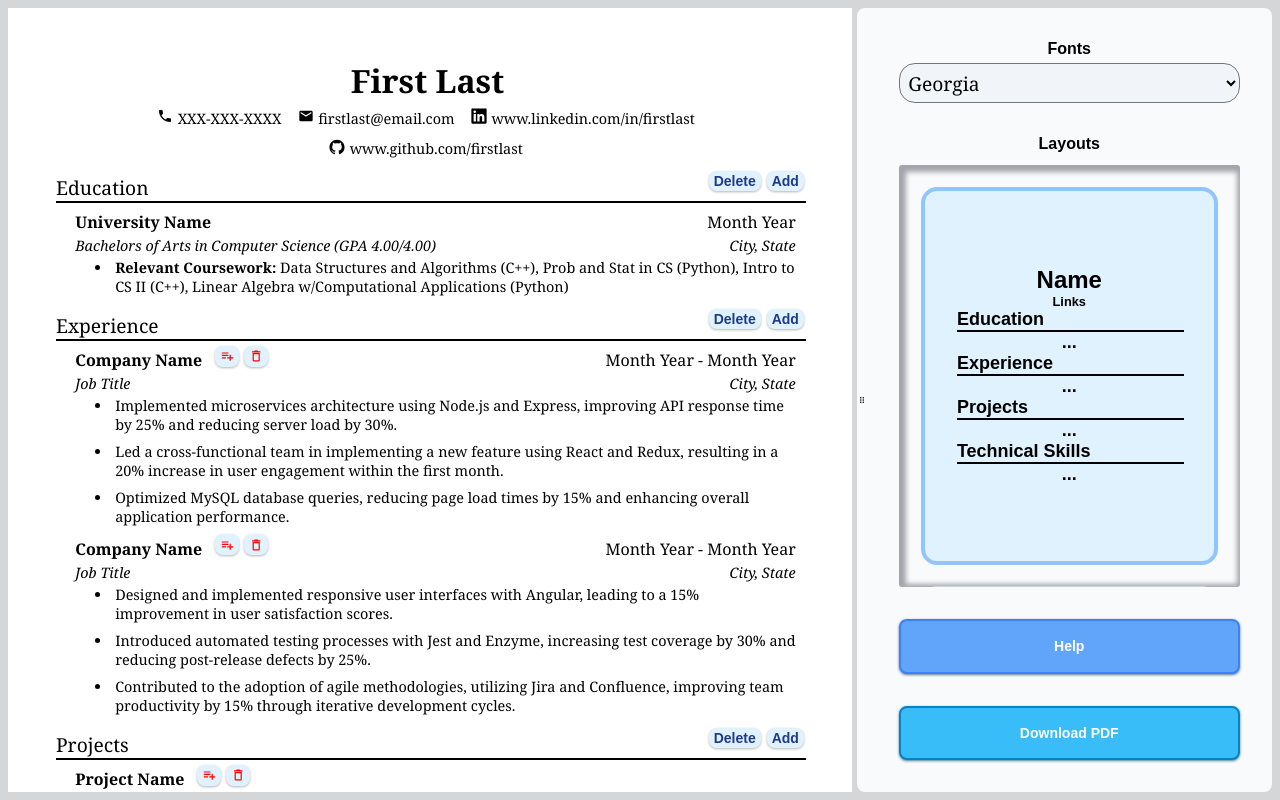
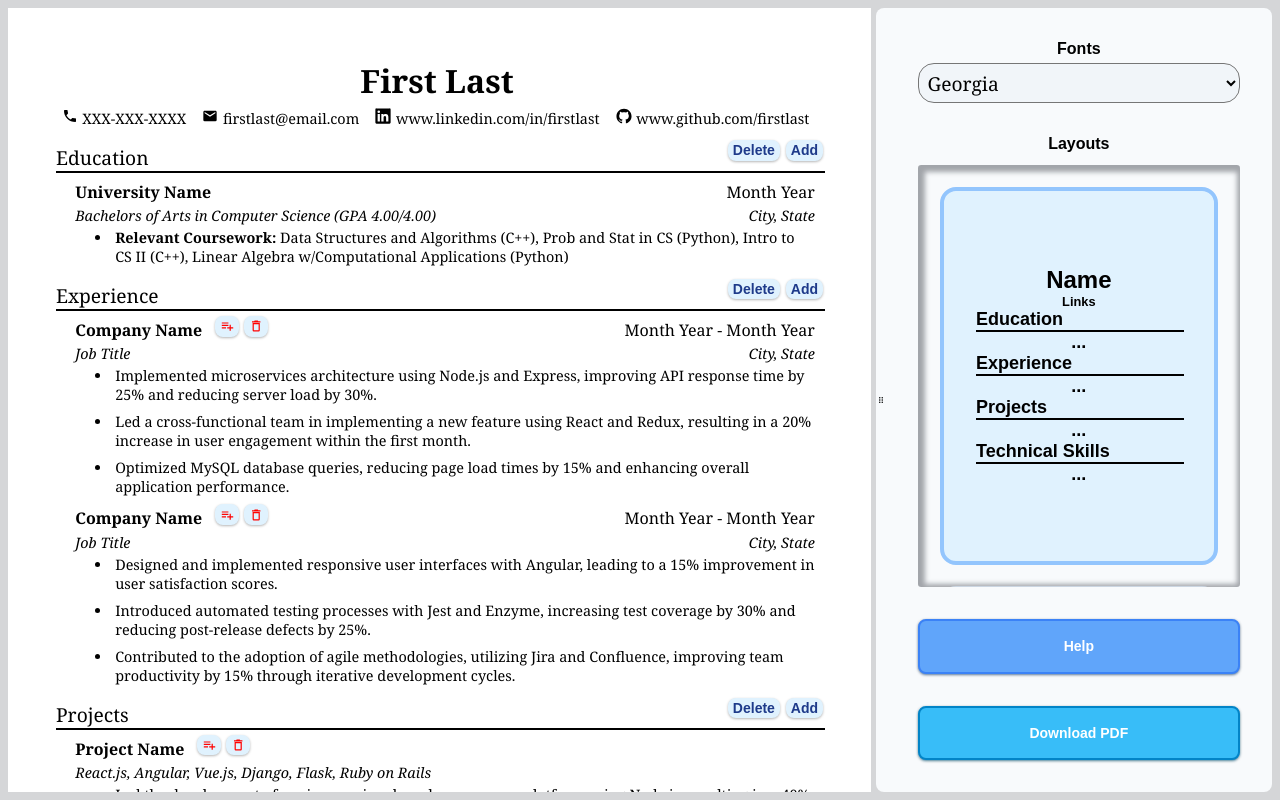
Before and after one commit to jehuzepedasilva2/cv-app, a React (Vite) app: page / in a window 1280 px wide. Built offline with nearby package versions, Linux system fonts and the light colour scheme.

Commit message:
kinda fixed the slideable so that it doesn't bug out when page is loaded with smaller innerWidth

```diff
--- a/src/Page.jsx
+++ b/src/Page.jsx
@@ -17,7 +17,7 @@ import {
 } from './data.js';
 import {
   useState,
-  useRef
+  useRef,
 } from 'react';
 import PropTypes from "prop-types";
 
@@ -30,6 +30,14 @@ RightSide.propTypes = {
 
 LeftSide.propTypes = {
   slideableWidth: PropTypes.number,
+}
+
+function PhoneMode() {
+  return (
+    <div className="phone-mode">
+      <h3>To ensure the best user experience, open this in a full-sized window.</h3>
+    </div>
+  );
 }
 
 function RightSide({ containerRef, setOtherWidth, otherWidth, setSlideableWidth }) {
@@ -67,8 +75,6 @@ function RightSide({ containerRef, setOtherWidth, otherWidth, setSlideableWidth
     document.documentElement.style.setProperty('--resume-font', fonts[selected]);
     setSelectedFont(fonts[selected]);
   }
-
-  console.log(selectedFont);
 
   return (
     <div
@@ -147,31 +153,35 @@ function LeftSide({ slideableWidth }) {
   );
 }
 
-function PhoneMode() {
-  return (
-    <div className="phone-mode">
-      <h3>To ensure the best user experience, open this in a full-sized window.</h3>
-    </div>
-  );
-}
-
+import { useEffect } from 'react';
 
 export default function Page() {
-  const widthOfPrinterPaperPx = 880; // the real size is 8.5in ~ 816 px, going to 880px for aesthetics here
-  const [otherWidth, setOtherWidth] = useState(window.innerWidth-widthOfPrinterPaperPx);
+  const widthOfPrinterPaperPx = 900; // Real size is ~816px; 900px for aesthetics
+  const [windowWidth, setWindowWidth] = useState(window.innerWidth);
+  const [otherWidth, setOtherWidth] = useState(windowWidth - widthOfPrinterPaperPx);
   const [slideableWidth, setSlideableWidth] = useState(widthOfPrinterPaperPx);
   const containerRef = useRef(null);
+
+  useEffect(() => {
+    const handleResize = () => {
+      const newWindowWidth = window.innerWidth;
+      setWindowWidth(newWindowWidth);
+      setOtherWidth(Math.max(0, newWindowWidth - widthOfPrinterPaperPx));
+      setSlideableWidth(widthOfPrinterPaperPx);
+    };
+
+    window.addEventListener('resize', handleResize);
+
+    return () => {
+      window.removeEventListener('resize', handleResize);
+    };
+  }, []);
 
   return (
     <>
       <PhoneMode />
-      <div
-        className="all-content"
-        ref={containerRef}
-      >
-        <LeftSide
-          slideableWidth={slideableWidth}
-        />
+      <div className="all-content" ref={containerRef}>
+        <LeftSide slideableWidth={slideableWidth} />
         <RightSide
           containerRef={containerRef}
           setOtherWidth={setOtherWidth}
@@ -182,3 +192,40 @@ export default function Page() {
     </>
   );
 }
+
+
+// export default function Page() {
+//   const widthOfPrinterPaperPx = 900; // Real size is ~816px; 880px for aesthetics
+//   const [windowWidth, setWindowWidth] = useState(window.innerWidth);
+//   const [otherWidth, setOtherWidth] = useState(windowWidth - widthOfPrinterPaperPx);
+//   const [slideableWidth, setSlideableWidth] = useState(widthOfPrinterPaperPx);
+//   const containerRef = useRef(null);
+
+//   window.addEventListener('resize', () => {
+//     const newOtherWidth = window.innerWidth - widthOfPrinterPaperPx;
+//     const newSlideableWidth = widthOfPrinterPaperPx;
+//     setOtherWidth(newOtherWidth);
+//     setSlideableWidth(newSlideableWidth);
+//     setWindowWidth(window.innerWidth);
+//   })
+
+//   return (
+//     <>
+//       <PhoneMode />
+//       <div
+//         className="all-content"
+//         ref={containerRef}
+//       >
+//         <LeftSide
+//           slideableWidth={slideableWidth}
+//         />
+//         <RightSide
+//           containerRef={containerRef}
+//           setOtherWidth={setOtherWidth}
+//           otherWidth={otherWidth}
+//           setSlideableWidth={setSlideableWidth}
+//         />
+//       </div>
+//     </>
+//   );
+// }
--- a/src/styles/Page.css
+++ b/src/styles/Page.css
@@ -20,10 +20,8 @@
 }
 
 .page {
-  min-width: 200px;
   min-height: 560px;
 
-  min-height: 11in;
   padding: 3rem;
   display: flex;
   flex-direction: column;
@@ -58,17 +56,18 @@ button {
 
 /*  the actual right side container */
 .right {
-
   min-height: 500px;
 
   background-color: var(--layout-side-bg-clr);
   padding: 2rem 2rem 2rem 0rem;
   border-radius: 0.5rem;
   display: flex;
+  overflow: hidden;
 }
 
 .side-dragger {
   width: 10px;
+  min-width: 10px;
   display: flex;
   justify-content: center;
   align-items: center;
@@ -78,7 +77,7 @@ button {
 }
 
 .right-content {
-  flex: 1;
+  /* flex: 40; */
   display: flex;
   flex-direction: column;
   height: 100%;
```
